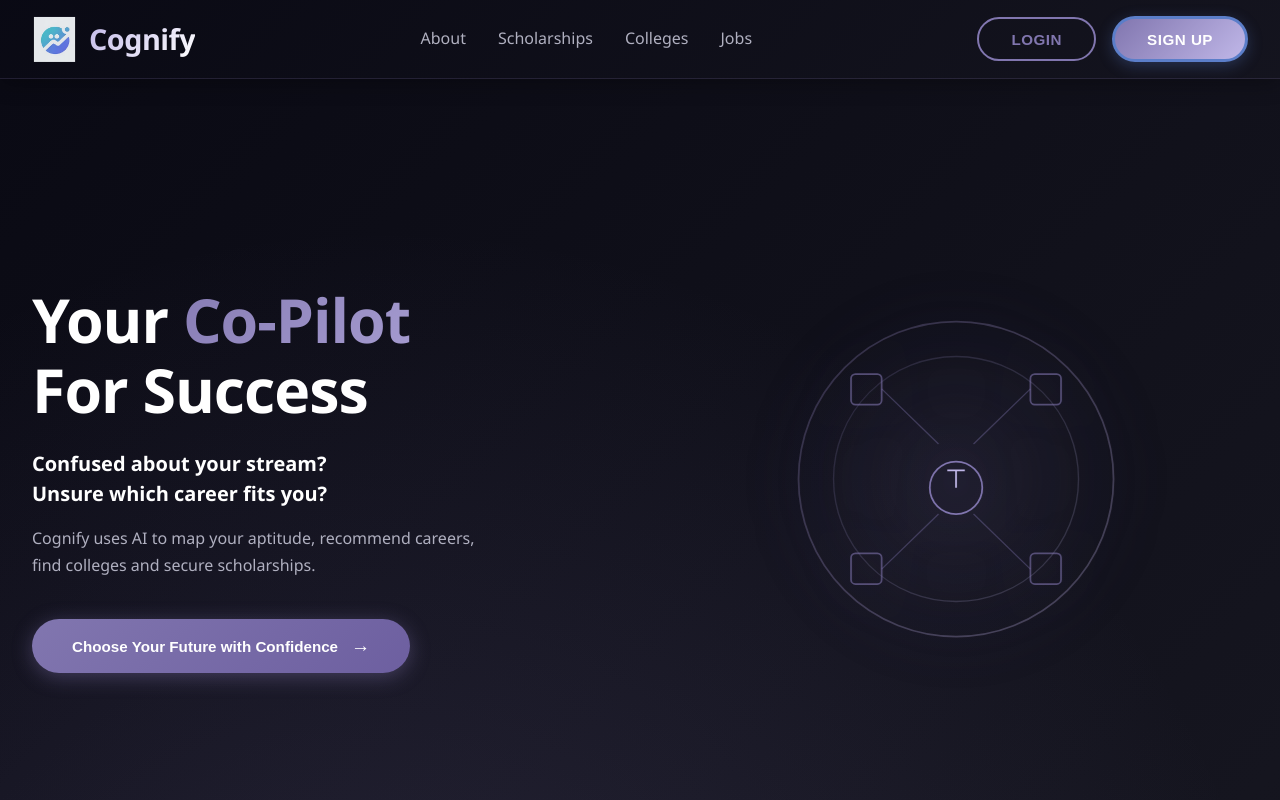
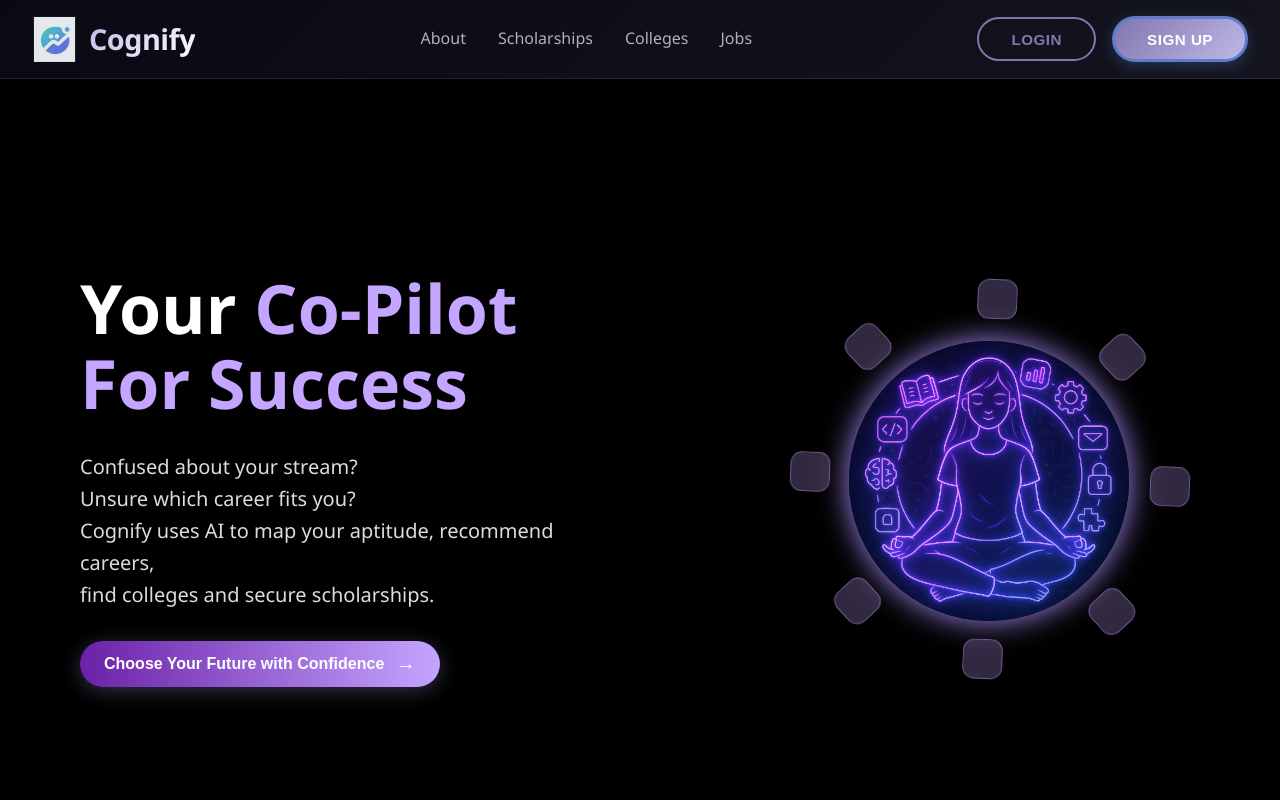
Before and after one commit to rashmi06an/Cognify, a React (Vite) app in the folder cognify-frontend/: page / in a window 1280 px wide. Shown: the top 800 px of the page. Built offline with nearby package versions, Linux system fonts and the light colour scheme.

Commit message:
Made hero section front Start

```diff
--- a/cognify-frontend/src/components/Hero.css
+++ b/cognify-frontend/src/components/Hero.css
@@ -487,7 +487,7 @@
   margin: 0;
 }
 
-/* CTA Section */
+
 .cta-section {
   max-width: 1400px;
   margin: 0 auto;
@@ -557,7 +557,7 @@
   transform: translateY(-2px) scale(1.02);
 }
 
-/* Responsive Design */
+
 @media (max-width: 1024px) {
   .hero-container {
     grid-template-columns: 1fr;
@@ -725,3 +725,118 @@
     font-size: 0.9rem;
   }
 }
+
+
+
+.hero-section {
+  width: 100%;
+  min-height: 100vh;
+  background: #000;
+  color: white;
+  display: flex;
+  align-items: center;
+  justify-content: space-between;
+  padding: 80px;
+  overflow: hidden;
+}
+
+.hero-left {
+  max-width: 480px;
+  z-index: 10;
+}
+
+.hero-title {
+  font-size: 68px;
+  font-weight: 800;
+  line-height: 1.1;
+}
+
+.purple {
+  color: #c4a5ff;
+}
+
+.hero-text {
+  margin-top: 30px;
+  font-size: 20px;
+  line-height: 1.6;
+  color: #dcdcdc;
+}
+
+.hero-btn {
+  margin-top: 30px;
+  background: linear-gradient(to right, #6b21a8, #c4a5ff);
+  color: white;
+  font-weight: 600;
+  padding: 12px 24px;
+  border-radius: 40px;
+  display: flex;
+  align-items: center;
+  gap: 12px;
+  font-size: 16px;
+  border: none;
+  cursor: pointer;
+  transition: 0.2s ease;
+}
+
+.hero-btn:hover {
+  transform: scale(1.05);
+}
+
+.arrow {
+  font-size: 24px;
+}
+
+.hero-right {
+  position: relative;
+  width: 420px;
+  height: 420px;
+  display: flex;
+  align-items: center;
+  justify-content: center;
+}
+
+.orbit-container {
+  position: relative;
+  width: 100%;
+  height: 100%;
+}
+
+.orbit-rotation {
+  position: absolute;
+  inset: 0;
+  animation: rotateOrbit 12s linear infinite;
+}
+
+@keyframes rotateOrbit {
+  from { transform: rotate(0deg); }
+  to { transform: rotate(360deg); }
+}
+
+.orbit-icon {
+  position: absolute;
+  width: 100%;
+  height: 100%;
+  display: flex;
+  align-items: center;
+  justify-content: center;
+}
+
+.icon-block {
+  transform: translateY(-180px);
+  width: 40px;
+  height: 40px;
+  background: rgba(196, 165, 255, 0.25);
+  border-radius: 12px;
+  border: 1px solid rgba(196, 165, 255, 0.4);
+  backdrop-filter: blur(4px);
+}
+
+.girl-img {
+  width: 280px;
+  height: 280px;
+  border-radius: 50%;
+  object-fit: cover;
+  margin-top: 4.5rem;
+  margin-left: 4.3rem;
+  box-shadow: 0 0 30px #a78bfa;
+}
--- a/cognify-frontend/src/components/Hero.jsx
+++ b/cognify-frontend/src/components/Hero.jsx
@@ -4,54 +4,46 @@ import './Hero.css'
 function Hero() {
   return (
     <section className="hero">
-      {/* Main Hero Section */}
-      <div className="hero-container">
-        {/* Left Content */}
-        <div className="hero-content">
-          <h1>Your <span className="gradient-text">Co-Pilot</span><br />For Success</h1>
-          <p className="hero-subtitle">Confused about your stream?<br />Unsure which career fits you?</p>
-          <p className="hero-description">
-            Cognify uses AI to map your aptitude, recommend careers,<br />find colleges and secure scholarships.
+      <section className="hero-section">
+        <div className="hero-left">
+          <h1 className="hero-title">
+            <span>Your </span>
+            <span className="purple">Co-Pilot</span>
+            <br />
+            <span className="purple">For Success</span>
+          </h1>
+
+          <p className="hero-text">
+            Confused about your stream?
+            <br />Unsure which career fits you?
+            <br />Cognify uses AI to map your aptitude, recommend careers,
+            <br />find colleges and secure scholarships.
           </p>
-          <button className="hero-btn">Choose Your Future with Confidence <span>→</span></button>
+
+          <button className="hero-btn">
+            Choose Your Future with Confidence
+            <span className="arrow">→</span>
+          </button>
         </div>
 
-        {/* Right Visual */}
-        <div className="hero-visual">
-          <div className="hero-glow"></div>
-          <div className="hero-illustration">
-            <svg viewBox="0 0 400 400" xmlns="http://www.w3.org/2000/svg" className="neon-illustration">
-              {/* Outer circles */}
-              <circle cx="200" cy="200" r="180" fill="none" stroke="url(#neonGradient)" strokeWidth="2" opacity="0.3" />
-              <circle cx="200" cy="200" r="140" fill="none" stroke="url(#neonGradient)" strokeWidth="1.5" opacity="0.2" />
+        <div className="hero-right">
+          <div className="orbit-container">
+            <div className="orbit-rotation">
+              {[...Array(8)].map((_, i) => (
+                <div key={i} className="orbit-icon" style={{ transform: `rotate(${(360 / 8) * i}deg)` }}>
+                  <div className="icon-block"></div>
+                </div>
+              ))}
+            </div>
 
-              {/* Define gradient */}
-              <defs>
-                <linearGradient id="neonGradient" x1="0%" y1="0%" x2="100%" y2="100%">
-                  <stop offset="0%" stopColor="#8176AF" />
-                  <stop offset="100%" stopColor="#C0B7E8" />
-                </linearGradient>
-              </defs>
-
-              {/* Central figure */}
-              <circle cx="200" cy="210" r="30" fill="none" stroke="#8176AF" strokeWidth="2" />
-              <path d="M 190 190 L 210 190 M 200 190 L 200 210" stroke="#C0B7E8" strokeWidth="2" />
-
-              {/* Surrounding icon boxes */}
-              <rect x="80" y="80" width="35" height="35" rx="5" fill="none" stroke="#8176AF" strokeWidth="2" opacity="0.6" />
-              <rect x="285" y="80" width="35" height="35" rx="5" fill="none" stroke="#8176AF" strokeWidth="2" opacity="0.6" />
-              <rect x="285" y="285" width="35" height="35" rx="5" fill="none" stroke="#8176AF" strokeWidth="2" opacity="0.6" />
-              <rect x="80" y="285" width="35" height="35" rx="5" fill="none" stroke="#8176AF" strokeWidth="2" opacity="0.6" />
-
-              {/* Connection lines */}
-              <path d="M 115 97 L 180 160" stroke="#8176AF" strokeWidth="1.5" opacity="0.4" fill="none" />
-              <path d="M 285 97 L 220 160" stroke="#8176AF" strokeWidth="1.5" opacity="0.4" fill="none" />
-              <path d="M 115 303 L 180 240" stroke="#8176AF" strokeWidth="1.5" opacity="0.4" fill="none" />
-              <path d="M 285 303 L 220 240" stroke="#8176AF" strokeWidth="1.5" opacity="0.4" fill="none" />
-            </svg>
+            <img
+              src="/maingirl.png"
+              alt="girl"
+              className="girl-img"
+            />
           </div>
         </div>
-      </div>
+      </section>
 
       {/* Problem Cards Section */}
       <div className="problem-section">
```
Also changed, not shown: cognify-frontend/public/maingirl.png (added), 1 other file (tests, documents, lock files or other folders).
